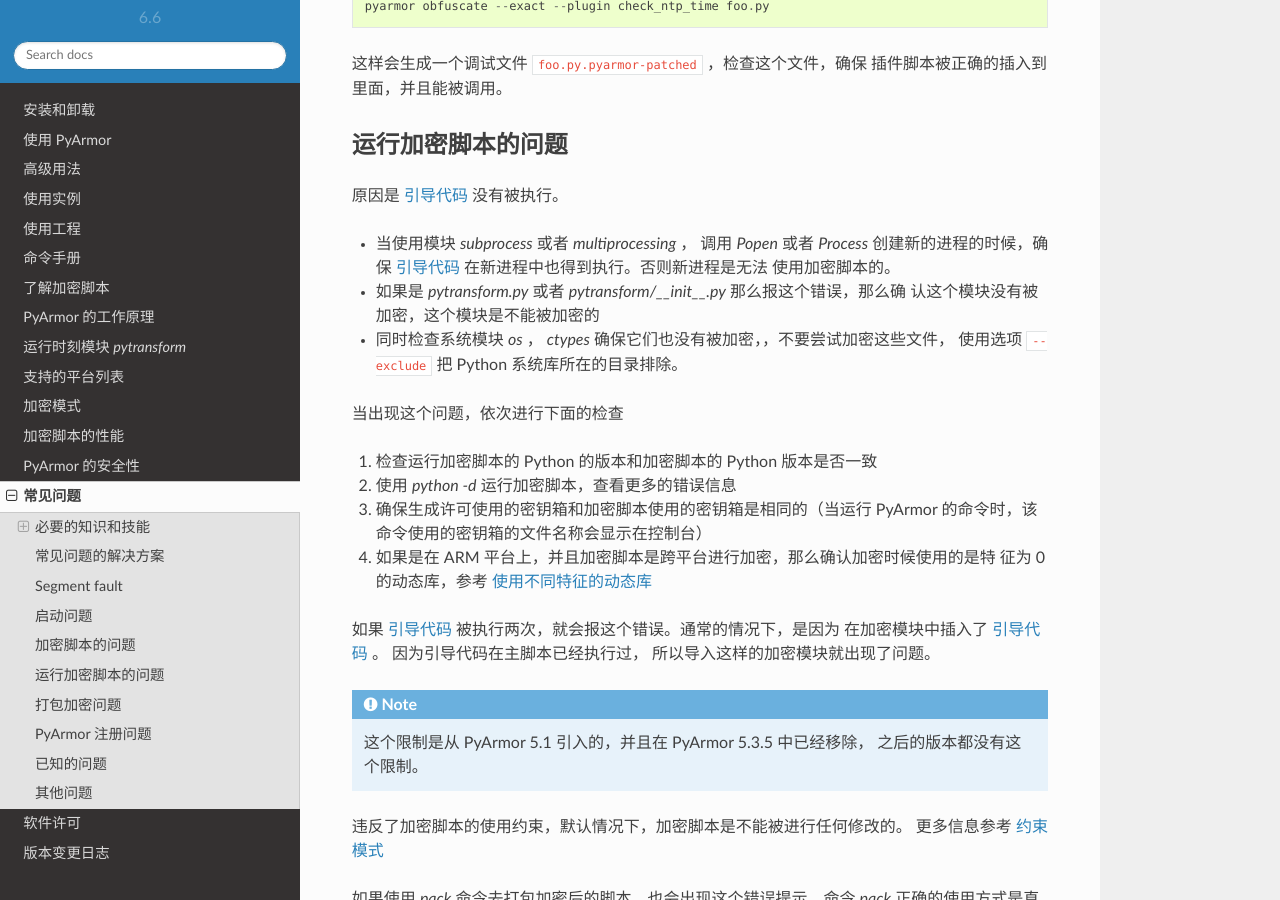
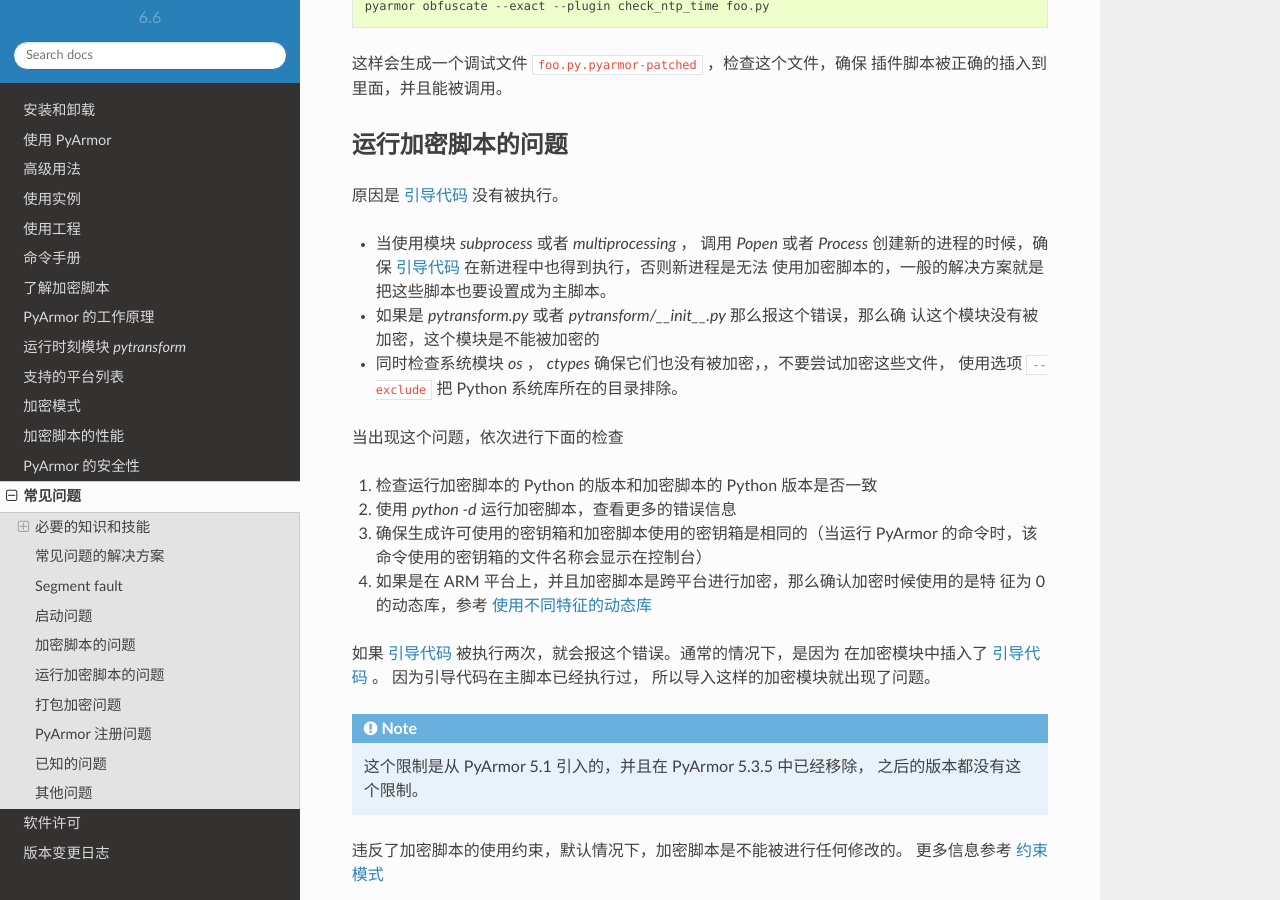
Before and after one commit to dashingsoft/pyarmor-docs-zh, a Sphinx documentation site: the page built from docs/questions.rst, in a window 1280 px wide and 900 px high, scrolled down 7534 px. Built offline with Sphinx 7.4.7 and the Read the Docs theme 2.0.0, drawn with Linux system fonts in a browser that asks for light colours.

Commit message:
Refine question

```diff
--- a/docs/questions.rst
+++ b/docs/questions.rst
@@ -372,8 +372,8 @@
 原因是 :ref:`引导代码` 没有被执行。
 
 * 当使用模块 `subprocess` 或者 `multiprocessing` ， 调用 `Popen` 或者 `Process`
-  创建新的进程的时候，确保 :ref:`引导代码` 在新进程中也得到执行。否则新进程是无法
-  使用加密脚本的。
+  创建新的进程的时候，确保 :ref:`引导代码` 在新进程中也得到执行，否则新进程是无法
+  使用加密脚本的，一般的解决方案就是把这些脚本也要设置成为主脚本。
 * 如果是 `pytransform.py` 或者 `pytransform/__init__.py` 那么报这个错误，那么确
   认这个模块没有被加密，这个模块是不能被加密的
 * 同时检查系统模块 `os` ， `ctypes` 确保它们也没有被加密，，不要尝试加密这些文件，
```
